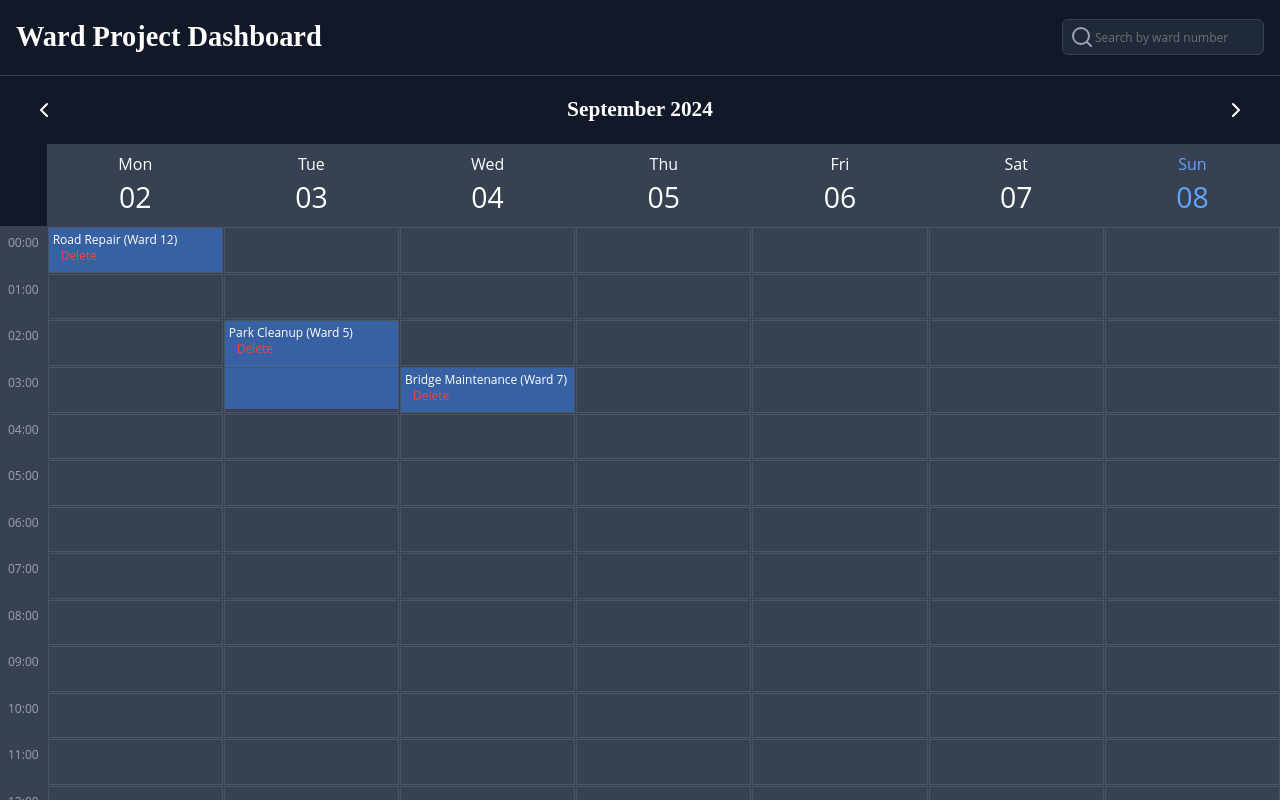
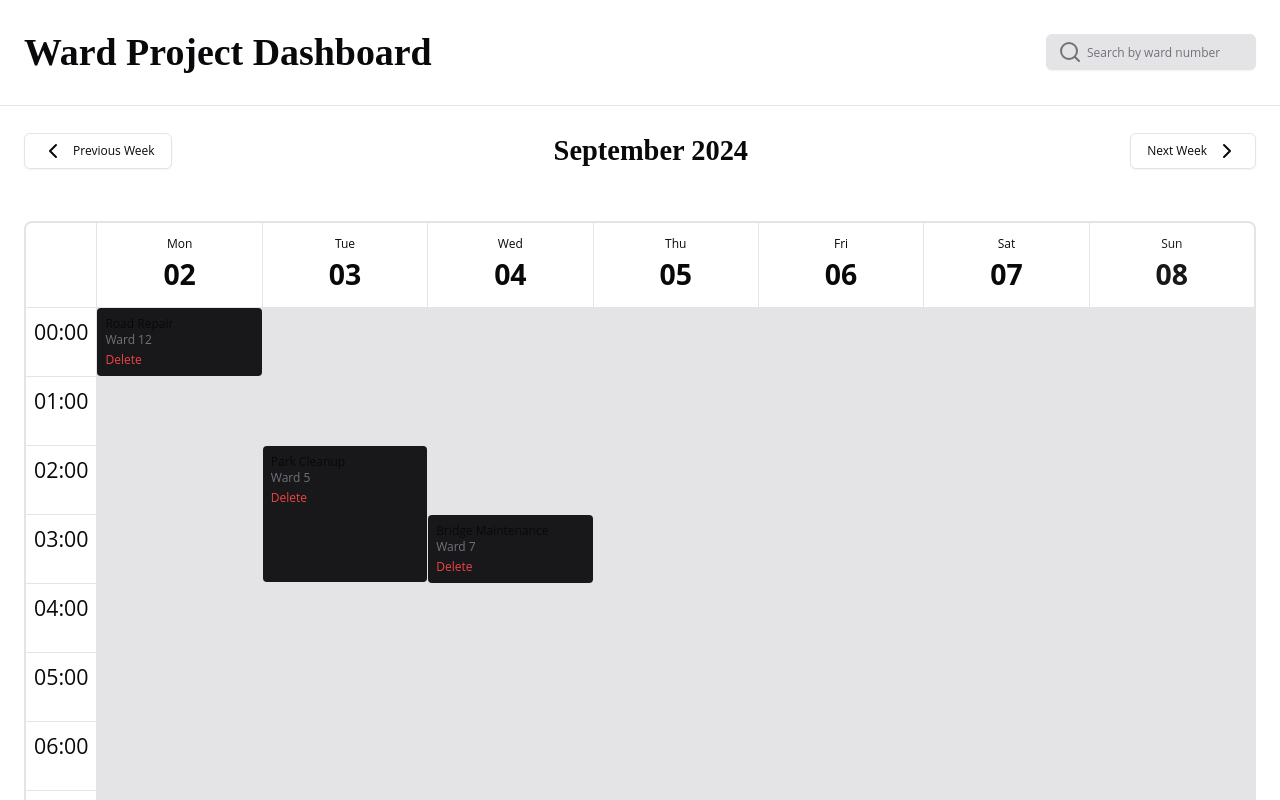
Before and after one commit to Prayas-35/Coordina, a Next.js app in the folder main/: page /dashboard in a window 1280 px wide. Built offline with nearby package versions, Linux system fonts and the light colour scheme.

Commit message:
modernized the dashboard

```diff
--- a/main/app/dashboard/page.js
+++ b/main/app/dashboard/page.js
@@ -1,9 +1,8 @@
-// Source:
 "use client";
 
 import React, { useState } from 'react';
 import { format, addDays, startOfWeek, addWeeks, subWeeks, isSameDay } from 'date-fns';
-import { ChevronLeft, ChevronRight, Search } from 'lucide-react';
+import { ChevronLeft, ChevronRight, Search, Plus } from 'lucide-react';
 import { Button } from "@/components/ui/button";
 import { Dialog, DialogContent, DialogHeader, DialogTitle } from "@/components/ui/dialog";
 import { Input } from "@/components/ui/input";
@@ -39,11 +38,9 @@ const WardProjectDashboard = () => {
   };
 
   const handleAddProject = () => {
-    // Calculate the end time of the new project
     const newProjectEndTime = new Date(newProject.date);
     newProjectEndTime.setHours(newProjectEndTime.getHours() + newProject.duration);
 
-    // Check if the new project overlaps with any existing project
     const isSlotTaken = projects.some((project) => {
       const projectEndTime = new Date(project.date);
       projectEndTime.setHours(projectEndTime.getHours() + project.duration);
@@ -56,10 +53,9 @@ const WardProjectDashboard = () => {
 
     if (isSlotTaken) {
       alert('This time slot is already taken. Please choose another.');
-      return; // Prevent adding the project
+      return;
     }
 
-    // Proceed with adding the project if the slot is free
     if (newProject.name && newProject.wardNumber && newProject.date) {
       const projectWithId = { ...newProject, id: Math.random().toString(36).substr(2, 9) };
       setProjects([...projects, projectWithId]);
@@ -69,7 +65,6 @@ const WardProjectDashboard = () => {
       setIsDialogOpen(false);
     }
   };
-
 
   const handleDeleteProject = (id) => {
     setProjects(projects.filter((project) => project.id !== id));
@@ -82,59 +77,60 @@ const WardProjectDashboard = () => {
   };
 
   return (
-    <div className="flex flex-col h-screen bg-gray-900 text-white">
-      <header className="flex justify-between items-center p-4 border-b border-gray-700">
-        <h1 className="text-2xl font-bold">Ward Project Dashboard</h1>
+    <div className="flex flex-col h-screen bg-background text-foreground">
+      <header className="flex justify-between items-center p-6 border-b border-border">
+        <h1 className="text-3xl font-bold">Ward Project Dashboard</h1>
         <div className="flex items-center space-x-4">
           <div className="relative">
-            <Search className="absolute left-2 top-1/2 transform -translate-y-1/2 text-gray-400" />
+            <Search className="absolute left-3 top-1/2 transform -translate-y-1/2 text-muted-foreground" />
             <Input
               type="text"
               placeholder="Search by ward number"
               value={searchTerm}
               onChange={(e) => setSearchTerm(e.target.value)}
-              className="pl-8 bg-gray-800 border-gray-700 text-white"
+              className="pl-10 bg-input text-foreground border-input focus:ring-primary"
             />
           </div>
         </div>
       </header>
 
-      <div className="flex items-center justify-between p-4">
-        <Button variant="ghost" onClick={handlePrevWeek}><ChevronLeft /></Button>
-        <h2 className="text-xl">{format(currentDate, 'MMMM yyyy')}</h2>
-        <Button variant="ghost" onClick={handleNextWeek}><ChevronRight /></Button>
+      <div className="flex items-center justify-between p-6">
+        <Button variant="outline" onClick={handlePrevWeek}><ChevronLeft className="mr-2" /> Previous Week</Button>
+        <h2 className="text-2xl font-semibold">{format(currentDate, 'MMMM yyyy')}</h2>
+        <Button variant="outline" onClick={handleNextWeek}>Next Week <ChevronRight className="ml-2" /></Button>
       </div>
 
-      <div className="flex-1 overflow-auto">
-        <div className="grid grid-cols-[auto_repeat(7,1fr)] grid-rows-[auto_repeat(24,1fr)] gap-px bg-gray-700 h-[150vh]">
-          <div className="bg-gray-900"></div>
+      <div className="flex-1 overflow-auto p-6">
+        <div className="grid grid-cols-[auto_repeat(7,1fr)] grid-rows-[auto_repeat(24,1fr)] gap-px bg-border border-2 rounded-lg overflow-hidden">
+          <div className="bg-background p-2"></div>
           {weekDays.map((day, index) => (
-            <div key={index} className={`p-2 text-center ${format(day, 'eeee') === 'Sunday' ? 'text-blue-400' : ''}`}>
-              <div>{format(day, 'EEE')}</div>
-              <div className="text-2xl">{format(day, 'dd')}</div>
+            <div key={index} className={`p-3 text-center bg-card ${format(day, 'eeee') === 'Sunday' ? 'text-primary' : ''}`}>
+              <div className="text-sm font-medium">{format(day, 'EEE')}</div>
+              <div className="text-2xl font-bold">{format(day, 'dd')}</div>
             </div>
           ))}
 
           {timeSlots.map((time, timeIndex) => (
             <React.Fragment key={time}>
-              <div className="p-2 text-right text-xs text-gray-400">{time}</div>
+              <div className="p-2 text-right text-xl text-foreground bg-card">{time}</div>
               {weekDays.map((day, dayIndex) => {
                 const projectsForSlot = getProjectsForDateTime(day, time);
                 return (
-                  <div key={`${dayIndex}-${timeIndex}`} className="border border-gray-600 relative hover:bg-gray-800" onClick={() => handleDateTimeClick(day, time)}>
+                  <div key={`${dayIndex}-${timeIndex}`} className="border-white relative transition-colors duration-200" onClick={() => handleDateTimeClick(day, time)}>
                     {projectsForSlot.map((project) => (
                       <div
                         key={project.id}
-                        className="bg-blue-500 bg-opacity-50 p-1 text-xs overflow-hidden"
-                        style={{ height: `${project.duration * 100}%`, minHeight: '100%' }} // Duration-based flexing
+                        className="bg-primary bg-opacity-20 p-2 text-xs overflow-hidden rounded"
+                        style={{ height: `${project.duration * 100}%`, minHeight: '100%' }}
                       >
-                        {project.name} (Ward {project.wardNumber})
+                        <div className="font-medium">{project.name}</div>
+                        <div className="text-muted-foreground">Ward {project.wardNumber}</div>
                         <button
                           onClick={(e) => {
                             e.stopPropagation();
                             handleDeleteProject(project.id);
                           }}
-                          className="ml-2 text-red-500"
+                          className="mt-1 text-destructive hover:text-destructive-foreground transition-colors duration-200"
                         >
                           Delete
                         </button>
@@ -149,18 +145,19 @@ const WardProjectDashboard = () => {
       </div>
 
       <Dialog open={isDialogOpen} onOpenChange={setIsDialogOpen}>
-        <DialogContent className="bg-gray-800 text-white">
+        <DialogContent className="bg-background text-foreground">
           <DialogHeader>
-            <DialogTitle>Add New Project for {selectedDateTime && format(selectedDateTime, 'MMMM d, yyyy HH:mm')}</DialogTitle>
+            <DialogTitle className="text-2xl font-bold">Add New Project</DialogTitle>
+            <p className="text-muted-foreground">{selectedDateTime && format(selectedDateTime, 'MMMM d, yyyy HH:mm')}</p>
           </DialogHeader>
-          <div className="grid gap-4 py-4">
+          <div className="grid gap-6 py-4">
             <div className="grid grid-cols-4 items-center gap-4">
               <Label htmlFor="projectName" className="text-right">Project Name</Label>
               <Input
                 id="projectName"
                 value={newProject.name}
                 onChange={(e) => setNewProject(prev => ({ ...prev, name: e.target.value }))}
-                className="col-span-3 bg-gray-700 border-gray-600"
+                className="col-span-3 bg-input border-input"
               />
             </div>
             <div className="grid grid-cols-4 items-center gap-4">
@@ -169,7 +166,7 @@ const WardProjectDashboard = () => {
                 id="wardNumber"
                 value={newProject.wardNumber}
                 onChange={(e) => setNewProject(prev => ({ ...prev, wardNumber: e.target.value }))}
-                className="col-span-3 bg-gray-700 border-gray-600"
+                className="col-span-3 bg-input border-input"
               />
             </div>
             <div className="grid grid-cols-4 items-center gap-4">
@@ -179,7 +176,7 @@ const WardProjectDashboard = () => {
                 type="number"
                 value={newProject.duration}
                 onChange={(e) => setNewProject(prev => ({ ...prev, duration: e.target.value }))}
-                className="col-span-3 bg-gray-700 border-gray-600"
+                className="col-span-3 bg-input border-input"
               />
             </div>
             <div className="grid grid-cols-4 items-center gap-4">
@@ -188,7 +185,7 @@ const WardProjectDashboard = () => {
                 id="location"
                 value={newProject.location}
                 onChange={(e) => setNewProject(prev => ({ ...prev, location: e.target.value }))}
-                className="col-span-3 bg-gray-700 border-gray-600"
+                className="col-span-3 bg-input border-input"
               />
             </div>
             <div className="grid grid-cols-4 items-center gap-4">
@@ -197,7 +194,7 @@ const WardProjectDashboard = () => {
                 id="supervision"
                 value={newProject.supervision}
                 onChange={(e) => setNewProject(prev => ({ ...prev, supervision: e.target.value }))}
-                className="col-span-3 bg-gray-700 border-gray-600"
+                className="col-span-3 bg-input border-input"
               />
             </div>
             <div className="grid grid-cols-4 items-center gap-4">
@@ -206,11 +203,13 @@ const WardProjectDashboard = () => {
                 id="resources"
                 value={newProject.resources}
                 onChange={(e) => setNewProject(prev => ({ ...prev, resources: e.target.value }))}
-                className="col-span-3 bg-gray-700 border-gray-600"
+                className="col-span-3 bg-input border-input"
               />
             </div>
           </div>
-          <Button className="w-full bg-blue-500 hover:bg-blue-600" onClick={handleAddProject}>Add Project</Button>
+          <Button className="w-full bg-primary text-primary-foreground hover:bg-primary/90" onClick={handleAddProject}>
+            <Plus className="mr-2 h-4 w-4" /> Add Project
+          </Button>
         </DialogContent>
       </Dialog>
     </div>
```
